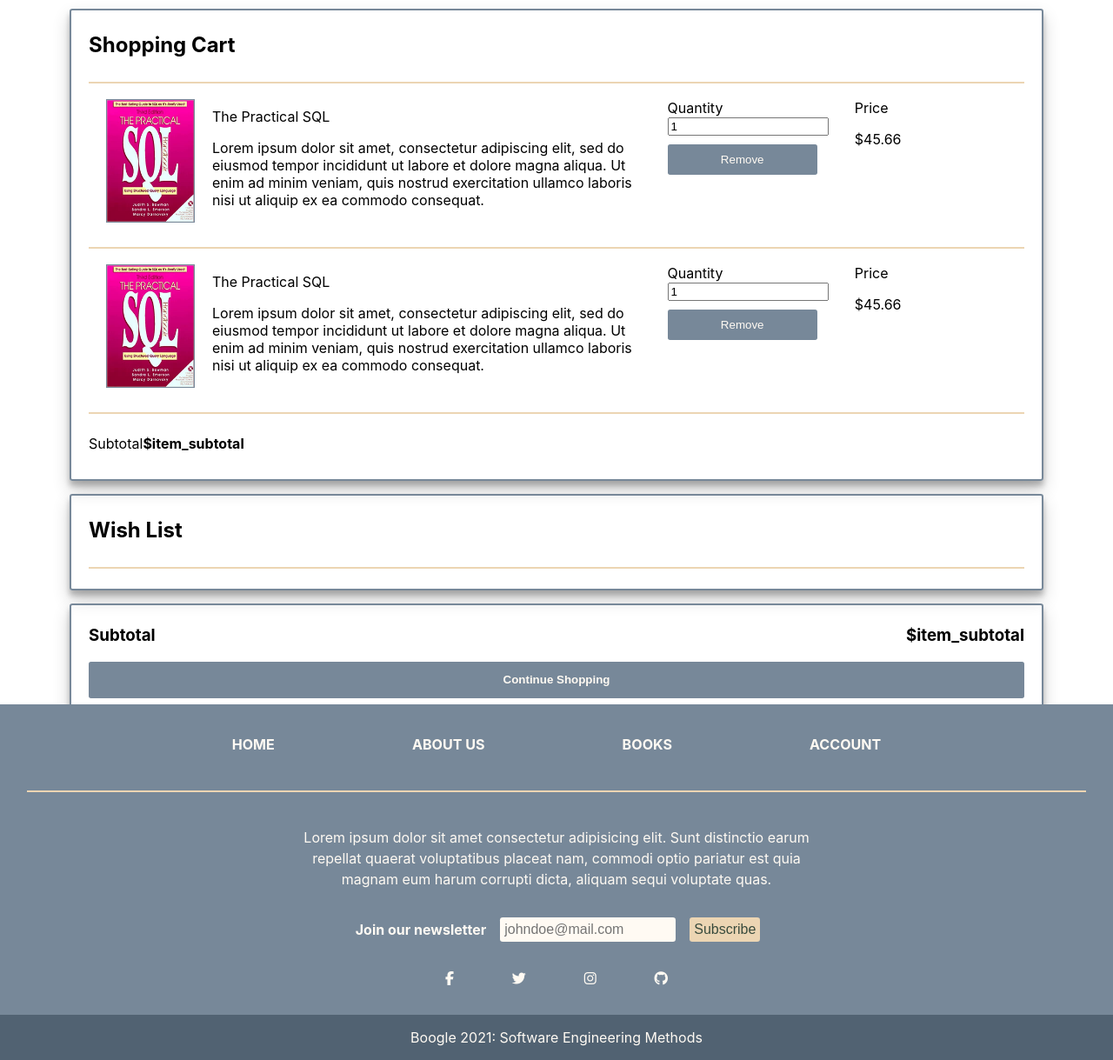
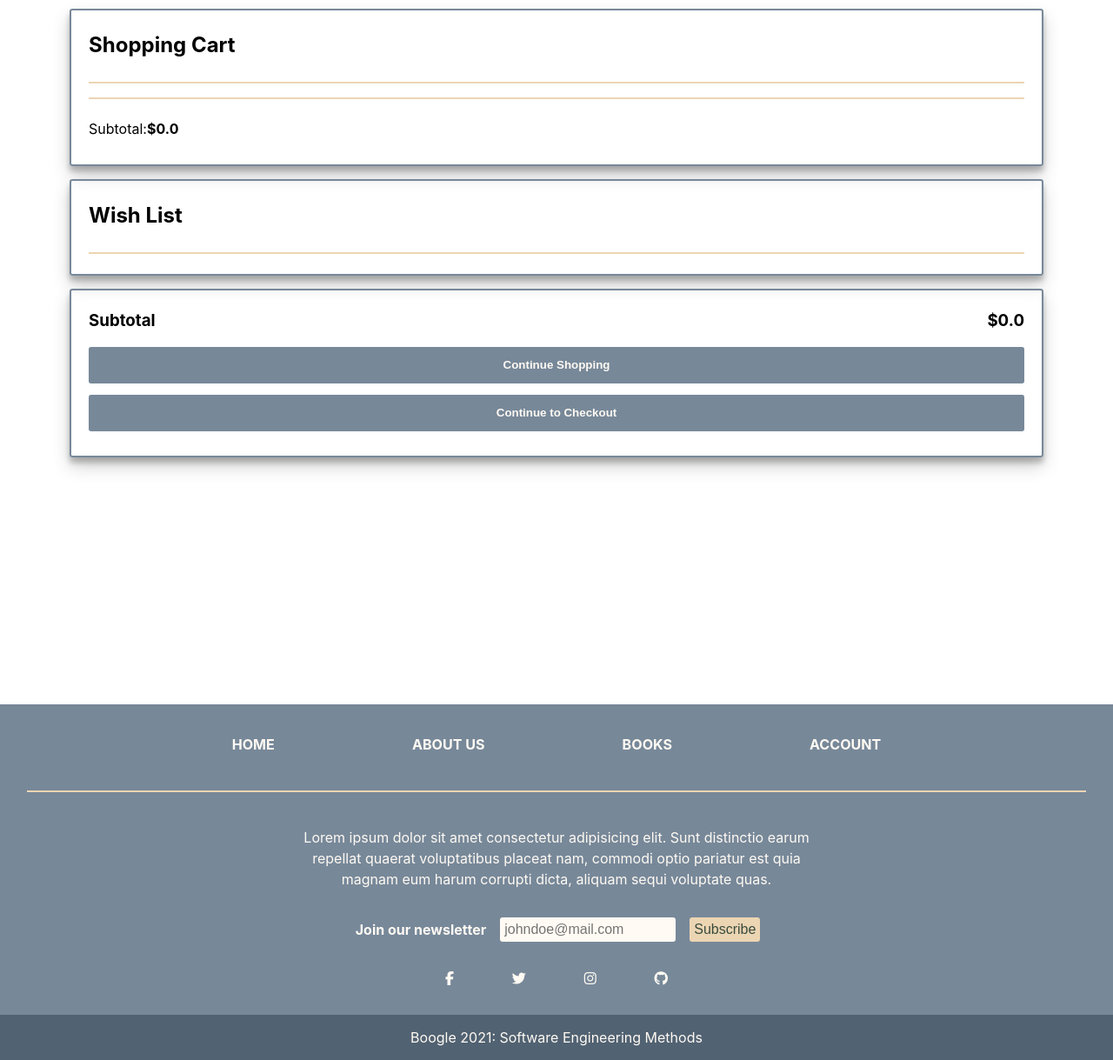
Before and after one commit to Gyu-Park/Book-Store-Website-Project, a Spring Boot app: page /cart in a window 1280 px wide. Shown: the part 68-1287 px from the top of the page at 87% size. Run offline with Spring Boot 4, Linux system fonts and the light colour scheme; some of the project's set-up classes (security, data sources, template engines, error pages and the like) are left out, and stand-ins take their place; some libraries are stand-ins or nearby versions.

Commit message:
Add ShoppingCart Function

```diff
--- a/src/main/java/com/groupproject/boogle/controller/CartController.java
+++ b/src/main/java/com/groupproject/boogle/controller/CartController.java
@@ -2,6 +2,7 @@
 
 import java.util.UUID;
 
+import javax.servlet.http.HttpServletRequest;
 import javax.servlet.http.HttpSession;
 
 import org.springframework.beans.factory.annotation.Autowired;
@@ -10,8 +11,10 @@
 import org.springframework.web.bind.annotation.GetMapping;
 import org.springframework.web.bind.annotation.ModelAttribute;
 import org.springframework.web.bind.annotation.PostMapping;
+import org.springframework.web.bind.annotation.RequestParam;
 
 import com.groupproject.boogle.model.Book;
+import com.groupproject.boogle.model.ShoppingCart;
 import com.groupproject.boogle.repository.UserRepository;
 import com.groupproject.boogle.service.ShoppingCartService;
 
@@ -25,7 +28,15 @@
 	ShoppingCartService shoppingCartService;
 
 	@GetMapping("/cart")
-	public String viewCartPage(Model model) {
+	public String viewCartPage(HttpServletRequest request, Model model) {
+		String sessionToken = (String) request.getSession(true).getAttribute("sessionToken");
+		if (sessionToken == null) {
+			model.addAttribute("shoppingCart", new ShoppingCart());
+		} else {
+			ShoppingCart shoppingCart = shoppingCartService.getShoppingCartBySessionToken(sessionToken);
+			model.addAttribute("shoppingCart", shoppingCart);
+		}
+
 		return "cart";
 	}
 
@@ -46,6 +57,13 @@
 		}
 
 		return "redirect:/product?isbn13="+book.getIsbn13();
+	}
 
+	@PostMapping("/cart/updateShoppingCart")
+	public String updateCartItem(@RequestParam("item_id") Long id,
+								 @RequestParam("quantity") int quantity) {
+
+		shoppingCartService.updateShoppingCartItem(id, quantity);
+		return "redirect:cart";
 	}
 }
--- a/src/main/resources/templates/cart.html
+++ b/src/main/resources/templates/cart.html
@@ -88,15 +88,15 @@
                             <div class="active-items-list">
 
                                 <!--Cart Item Template-->
-                                <div class="cart-item">
+                                <div class="cart-item" th:each="cartItem : ${shoppingCart.items}">
                                     <div class="active-cart-row">
                                         <div class="cart-col-60">
                                             <div class="cart-product-container">
                                                 <div class="cart-item-img-container">
-                                                    <img src="img/PracticalSQL.jpg" alt="">
+                                                    <img th:src="${cartItem.book.image}" alt="">
                                                 </div>
                                                 <div class="cart-item-title-container">
-                                                    <label>The Practical SQL</label>
+                                                    <label>[[${cartItem.book.title}]]</label>
                                                     <p>Lorem ipsum dolor sit amet, consectetur adipiscing elit, sed do
                                                         eiusmod tempor incididunt ut labore et dolore magna aliqua. Ut
                                                         enim ad
@@ -107,60 +107,29 @@
                                                 </div>
                                             </div>
                                         </div>
-                                        <div class="cart-col-20">
-                                            <label>Quantity</label>
-                                            <input type="number" id="item-qty" value="1" name="qty">
-                                            <button type="form-remove">Remove</button>
-                                        </div>
+	                                    <div class="cart-col-20">
+	                                            <label>Quantity</label>
+	                                            <form th:action="@{/cart/updateShoppingCart}" method="post">
+	                                            	<input type="hidden" th:value="${cartItem.id}" name="item_id" />
+	                                            	<input type="number" id="item-qty" th:value="${cartItem.quantity}" name="qty" th:attr="max=${cartItem.book.number_on_hand}">
+	                                            </form>
+	                                            <button type="form-remove">Remove</button>
+	                                    </div>
                                         <div class="cart-col-20">
                                             <label>Price</label>
-                                            <p>$45.66</p>
-                                        </div>
-                                    </div>
-                                </div>
-                                <hr>
-                                <!--End-->
-                                <!--Cart Item Template-->
-                                <div class="cart-item">
-                                    <div class="active-cart-row">
-                                        <div class="cart-col-60">
-                                            <div class="cart-product-container">
-                                                <div class="cart-item-img-container">
-                                                    <img src="img/PracticalSQL.jpg" alt="">
-                                                </div>
-                                                <div class="cart-item-title-container">
-                                                    <label>The Practical SQL</label>
-                                                    <p>Lorem ipsum dolor sit amet, consectetur adipiscing elit, sed do
-                                                        eiusmod tempor incididunt ut labore et dolore magna aliqua. Ut
-                                                        enim ad
-                                                        minim veniam, quis nostrud exercitation ullamco laboris nisi ut
-                                                        aliquip ex ea
-                                                        commodo consequat.
-                                                    </p>
-                                                </div>
-                                            </div>
-                                        </div>
-                                        <div class="cart-col-20">
-                                            <label>Quantity</label>
-                                            <input type="number" id="item-qty" value="1" name="qty">
-                                            <button type="form-remove">Remove</button>
-                                        </div>
-                                        <div class="cart-col-20">
-                                            <label>Price</label>
-                                            <p>$45.66</p>
+                                            <p>[[${cartItem.book.price}]]</p>
                                         </div>
                                     </div>
                                 </div>
                                 <hr>
                                 <!--End-->
 
-
                             </div>
                         </div>
 
                         <div class="active-cart-row">
                             <div class="active-cart-subtotal">
-                                <p>Subtotal <span class="cart-subtotal"><b> $item_subtotal</b></span></p>
+                                <p>Subtotal:<span class="cart-subtotal"><b>$[[${shoppingCart.totalPrice}]]</b></span></p>
                             </div>
                         </div>
                     </form>
@@ -181,7 +150,7 @@
 
             <div class="active-cart-col-25">
                 <div class="subtotal-container">
-                    <h3>Subtotal <span class="cart-subtotal"><b> $item_subtotal</b></span></h3>
+                    <h3>Subtotal <span class="cart-subtotal"><b> $[[${shoppingCart.totalPrice}]]</b></span></h3>
                     <button type="button" class="subtotal-container-btn"><a href="/books">Continue
                             Shopping</a></button>
                     <button type="submit" class="subtotal-container-btn"><a href="/checkout">Continue to
```
Also changed, not shown: src/main/java/com/groupproject/boogle/model/ShoppingCart.java (+5 -3 lines), src/main/java/com/groupproject/boogle/service/ShoppingCartService.java (+14 -0 lines).
